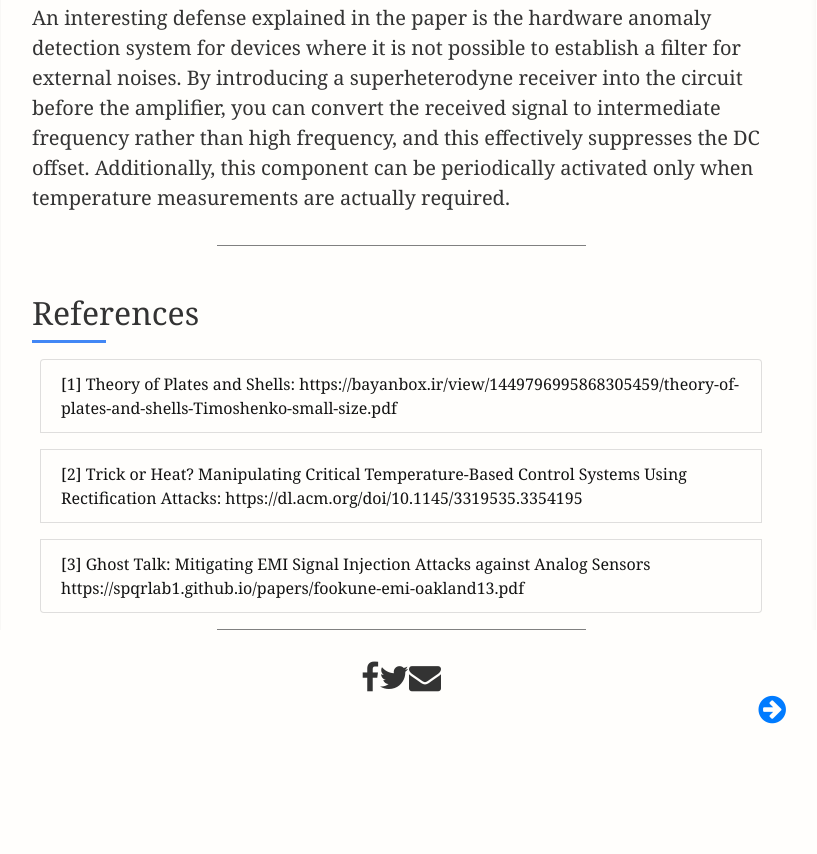
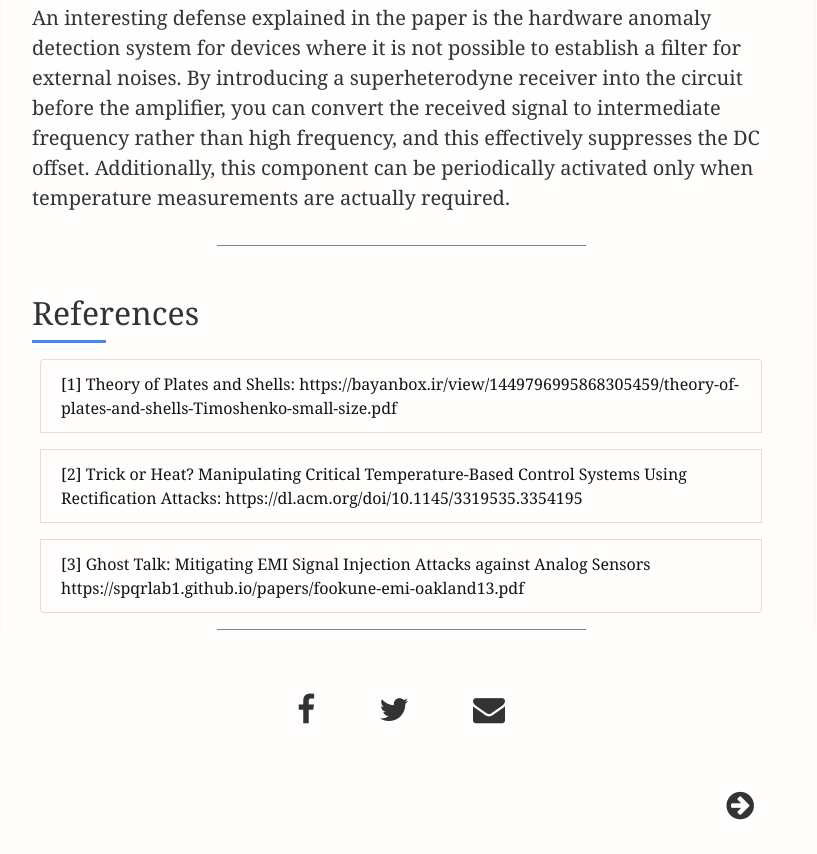
Before and after one commit to TerryMinal/TerryMinal.github.io, a plain HTML site: page ex.html in a window 1280 px wide. Shown: the part 1973-2827 px from the top of the page, without its empty margins (239-1056 px from the left). Before the commit the page ends 2699 px from the top, so only its background shows below. Drawn offline with nearby package versions, Linux system fonts and the light colour scheme.

Commit message:
working on ex...

```diff
--- a/temp.css
+++ b/temp.css
@@ -119,17 +119,32 @@ div.reference ul li {
 a.inline-citation {
   vertical-align: super;
   font-size: small;
-}
-a.inline-citation:link {
   color: grey;
 }
 
 div.footer {
   position: relative;
+  color: inherit;
   max-width: 800px;
+  text-decoration: none;
 }
 div.footer i {
   margin: 1em;
 }
+div.footer a {
+  margin: 1em;
+}
+div.footer a:hover {
+  text-decoration: inherit;
+  opacity: 0.8;
+}
+div.footer a:link {
+  text-decoration: inherit;
+  color: inherit;
+}
+div.footer a:visited {
+  text-decoration: inherit;
+  color: inherit;
+}
 
 /*# sourceMappingURL=temp.css.map */
```
